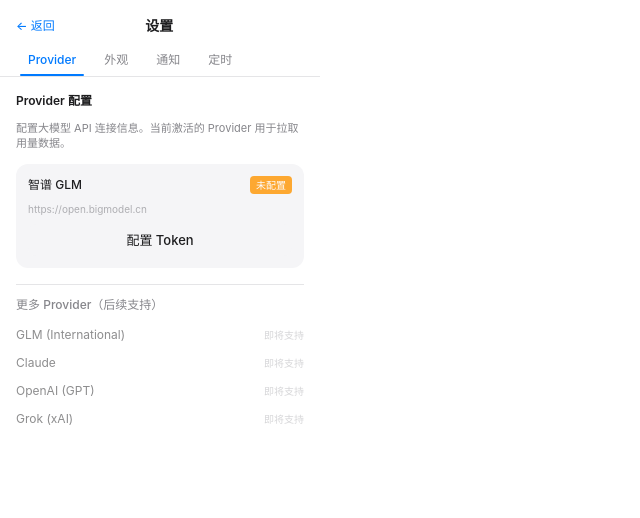
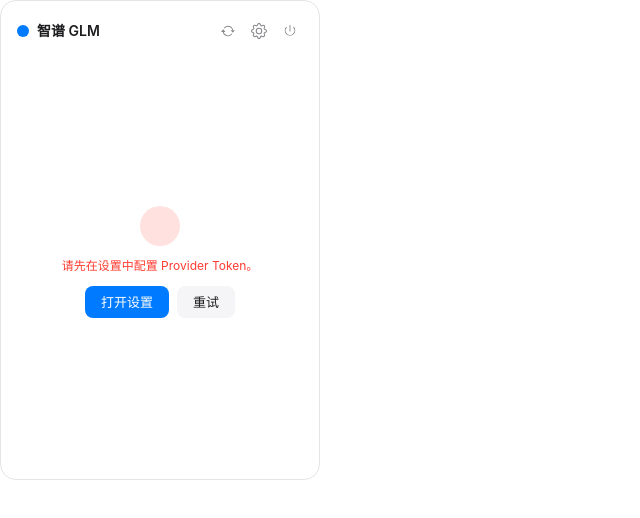
Before and after one commit to flametest/quota-lens, a React (Vite) app: page / in a window 1280 px wide. Shown: the top 518 px of the page, without its empty margins (0-640 px from the left). Built offline with nearby package versions, Linux system fonts and the light colour scheme.

Commit message:
feat: show only one icon.

```diff
--- a/src-tauri/tauri.conf.json
+++ b/src-tauri/tauri.conf.json
@@ -27,11 +27,6 @@
         "shadow": false
       }
     ],
-    "trayIcon": {
-      "iconPath": "icons/icon.png",
-      "iconAsTemplate": true,
-      "tooltip": "Quota Lens"
-    },
     "security": {
       "csp": null
     }
--- a/src/components/Popup.tsx
+++ b/src/components/Popup.tsx
@@ -33,7 +33,9 @@
   const loadUsage = useCallback(async () => {
     const provider = config.providers.find((p) => p.id === config.activeProviderId);
     if (!provider?.auth_token) {
-      setShowSettings(true);
+      setData(null);
+      setError("请先在设置中配置 Provider Token。");
+      setLoading(false);
       return;
     }
     setLoading(true);
@@ -199,7 +201,10 @@
             <span style={{ color: "var(--danger)", fontSize: 18 }}>!</span>
           </div>
           <p className="text-xs text-center max-w-[200px]" style={{ color: "var(--danger)" }}>{error}</p>
-          <button onClick={loadUsage} className="btn-primary text-xs">重试</button>
+          <div className="flex gap-2">
+            <button onClick={() => setShowSettings(true)} className="btn-primary text-xs">打开设置</button>
+            <button onClick={loadUsage} className="btn-secondary text-xs">重试</button>
+          </div>
         </div>
       )}
 
--- a/src/components/Settings/SettingsPage.tsx
+++ b/src/components/Settings/SettingsPage.tsx
@@ -28,10 +28,13 @@
   const [activeTab, setActiveTab] = useState<Tab>("provider");
 
   return (
-    <div className="w-[320px] h-[480px] flex flex-col animate-fade-in">
+    <div
+      className="w-[320px] h-[480px] flex flex-col animate-fade-in glass rounded-2xl border"
+      style={{ borderColor: "var(--border-color)" }}
+    >
       {/* Header */}
       <div className="flex items-center justify-between px-4 pt-4 pb-2">
-        <button onClick={onClose} className="text-xs font-medium cursor-pointer" style={{ color: "var(--accent)" }}>
+        <button type="button" onClick={onClose} className="text-xs font-medium cursor-pointer" style={{ color: "var(--accent)" }}>
           ← 返回
         </button>
         <span className="text-sm font-semibold" style={{ color: "var(--text-primary)" }}>
```
Also changed, not shown: 2 other files (tests, documents, lock files or other folders).
